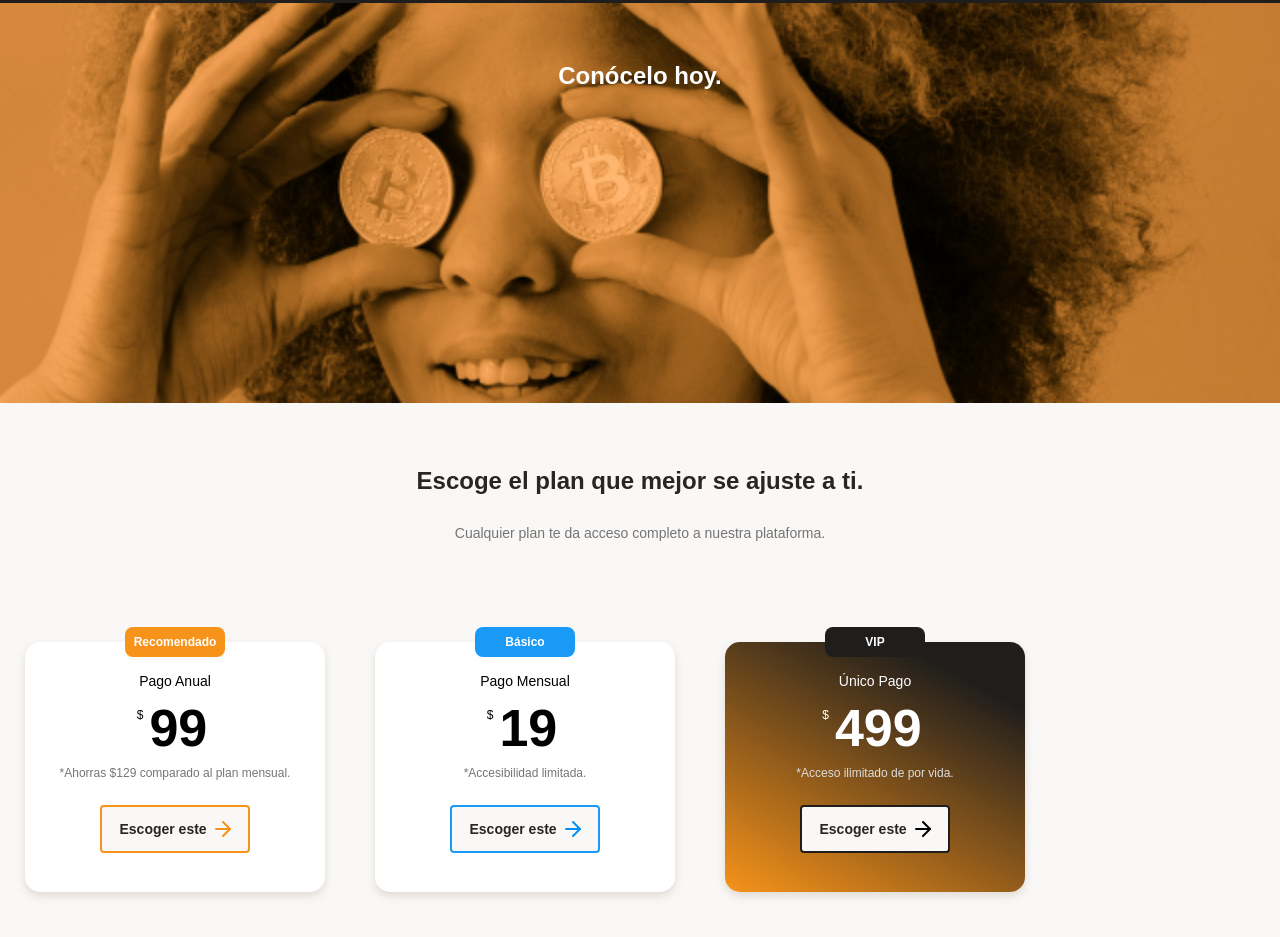
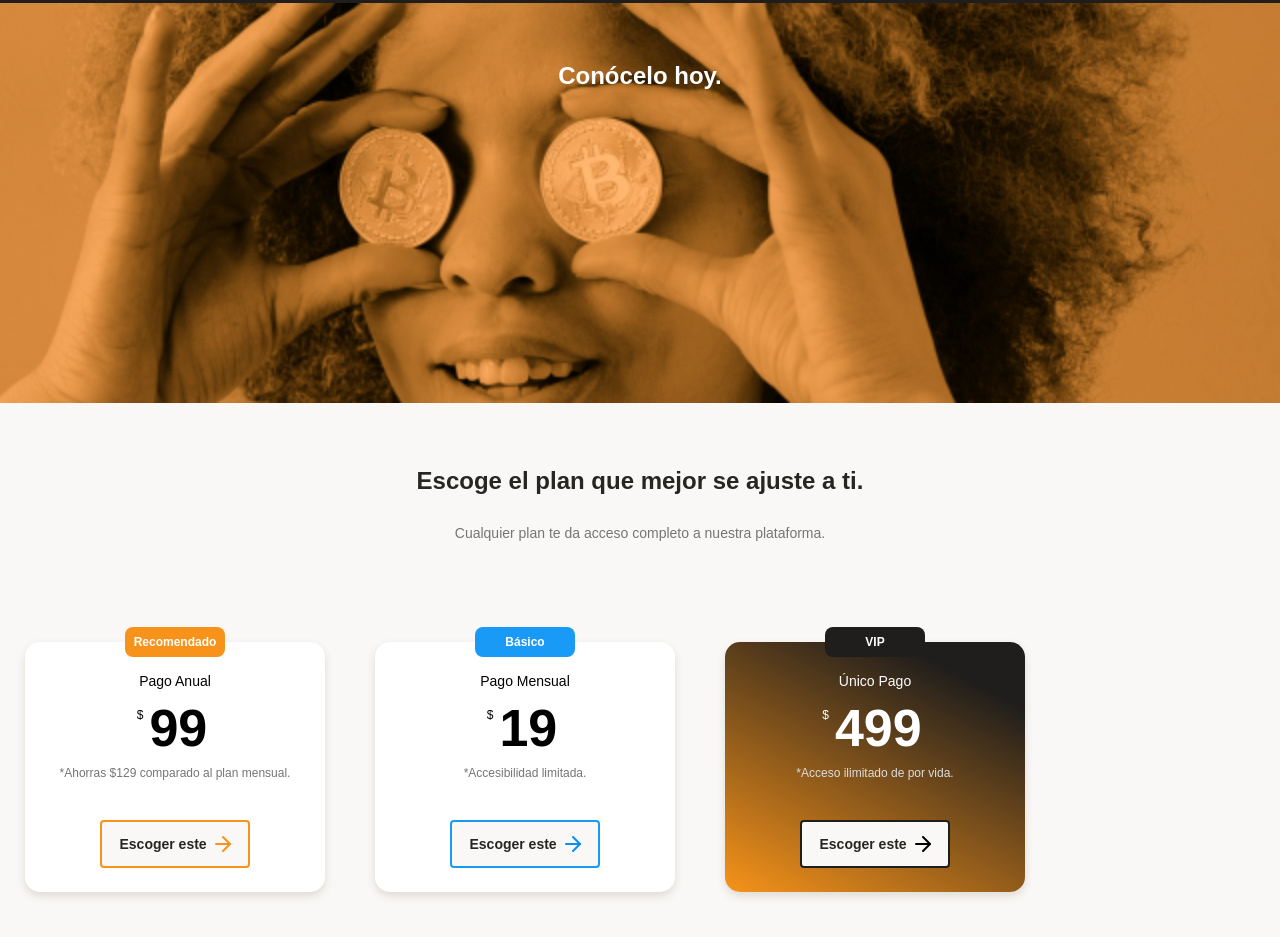
Before and after one commit to Crissdot/batatabit, a plain HTML site: page index.html in a window 1280 px wide. Shown: the part 2327-3264 px from the top of the page. Drawn offline with Linux system fonts and the light colour scheme.

Commit message:
style change position of c2a button in plan cards

```diff
--- a/styles.css
+++ b/styles.css
@@ -417,9 +417,11 @@ main {
     color: #dddddd;
 }
 .plan-card__ca {
+    position: absolute;
     width: 150px;
     height: 48px;
-    margin-top: 25px;
+    bottom: 24px;
+    left: calc(50% - 75px);
     padding-bottom: 3px;
     background-color: var(--off-white);
     border: 2px solid var(--bitcoin-orange);
```
